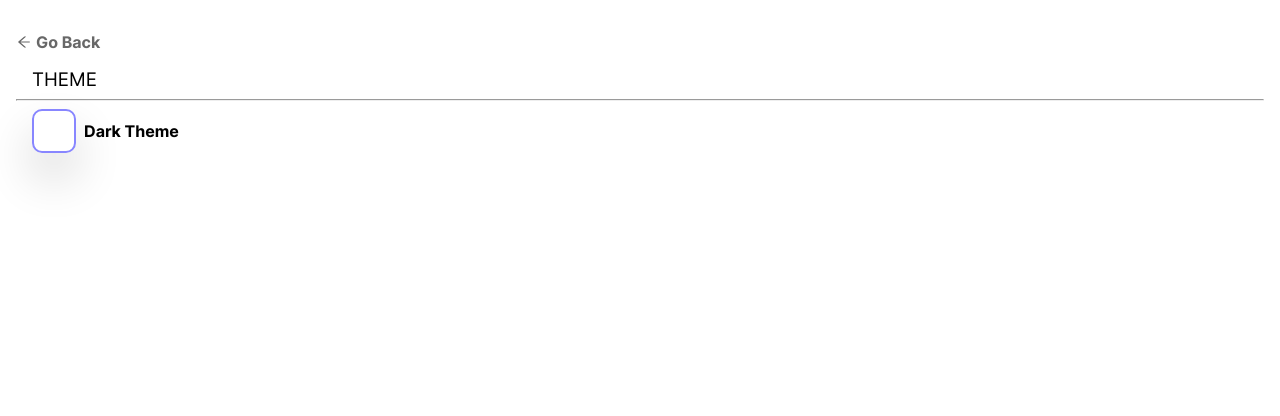
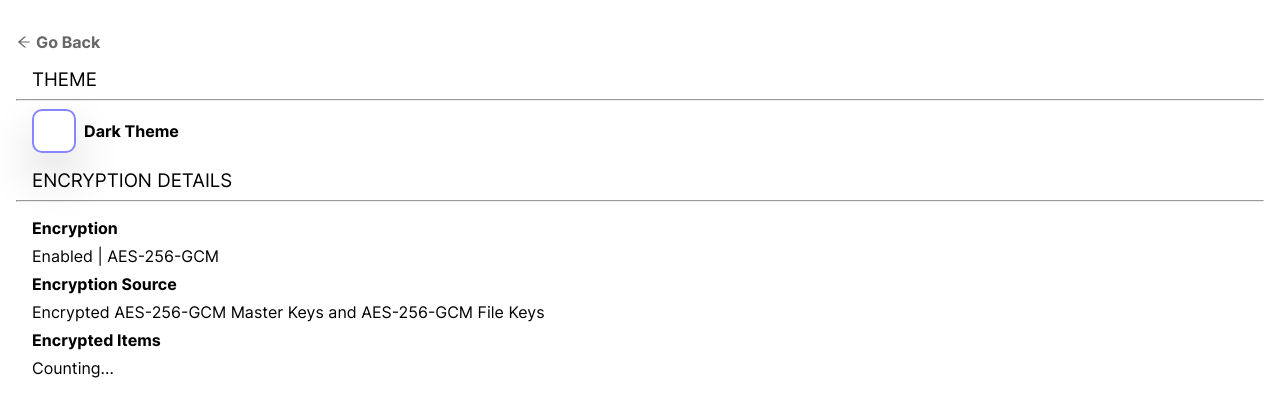
Before and after one commit to httpjamesm/opus, a React (Create React App) app: page /prefs in a window 1280 px wide. Shown: the top 416 px of the page. Built offline with nearby package versions, Linux system fonts and the light colour scheme; no server answers.

Commit message:
encryption info in prefs

```diff
--- /dev/null
+++ b/src/components/prefs/Encryption.tsx
@@ -0,0 +1,58 @@
+import { useEffect, useState } from "react";
+import Check from "src/components/Check";
+import styles from "src/styles/Prefs.module.scss";
+
+import { AiOutlineReload } from "react-icons/ai";
+
+const Encryption = () => {
+    const [encryptedItems, setEncryptedItems] = useState<string>("Counting...");
+
+    const getItemCount = async () => {
+        const request = await fetch(
+            `${process.env.REACT_APP_API_URL}/account/counts`,
+            {
+                headers: {
+                    authorization: localStorage.getItem("session") as string,
+                },
+            }
+        );
+
+        const response: {
+            data: {
+                tasks: number;
+                tags: number;
+            };
+        } = await request.json();
+
+        setEncryptedItems(
+            `${response.data.tasks} tasks, ${response.data.tags} tags`
+        );
+    };
+
+    useEffect(() => {
+        getItemCount();
+    }, []);
+
+    return (
+        <>
+            <h3 className={styles.heading}>encryption details</h3>
+            <hr />
+            <div className={styles.group + " " + styles.vertical}>
+                <b>Encryption</b>
+                <p>Enabled | AES-256-GCM</p>
+            </div>
+            <div className={styles.group + " " + styles.vertical}>
+                <b>Encryption Source</b>
+                <p>
+                    Encrypted AES-256-GCM Master Keys and AES-256-GCM File Keys
+                </p>
+            </div>
+            <div className={styles.group + " " + styles.vertical}>
+                <b>Encrypted Items</b>
+                <p>{encryptedItems}</p>
+            </div>
+        </>
+    );
+};
+
+export default Encryption;
--- a/src/pages/Prefs.tsx
+++ b/src/pages/Prefs.tsx
@@ -4,6 +4,7 @@ import { Link } from "react-router-dom";
 
 import Theme from "src/components/prefs/Theme";
 import { AiOutlineArrowLeft } from "react-icons/ai";
+import Encryption from "src/components/prefs/Encryption";
 
 const Prefs = () => {
     return (
@@ -16,6 +17,7 @@ const Prefs = () => {
                     </p>
                 </Link>
                 <Theme />
+                <Encryption />
             </div>
         </>
     );
--- a/src/styles/Prefs.module.scss
+++ b/src/styles/Prefs.module.scss
@@ -2,14 +2,29 @@
     text-transform: uppercase;
     font-weight: normal;
     padding-left: 1rem;
+    margin-top: 1rem;
 }
 
 .group {
     padding-left: 1rem;
     display: flex;
-    gap: .5rem;
+    gap: 0.5rem;
     align-items: center;
     font-weight: bold;
+}
+
+.group.vertical {
+    flex-direction: column;
+    font-weight: normal;
+    align-items: flex-start;
+
+    p {
+        margin: 0;
+    }
+
+    b {
+        margin-top: .5rem;
+    }
 }
 
 .action {
@@ -17,7 +32,7 @@
     color: rgb(75, 75, 255);
     display: flex;
     align-items: center;
-    gap: .25rem;
+    gap: 0.25rem;
     cursor: pointer;
 }
 
@@ -26,7 +41,7 @@
     font-weight: bold;
     display: flex;
     align-items: center;
-    gap: .25rem;
+    gap: 0.25rem;
     cursor: pointer;
 }
 
```
